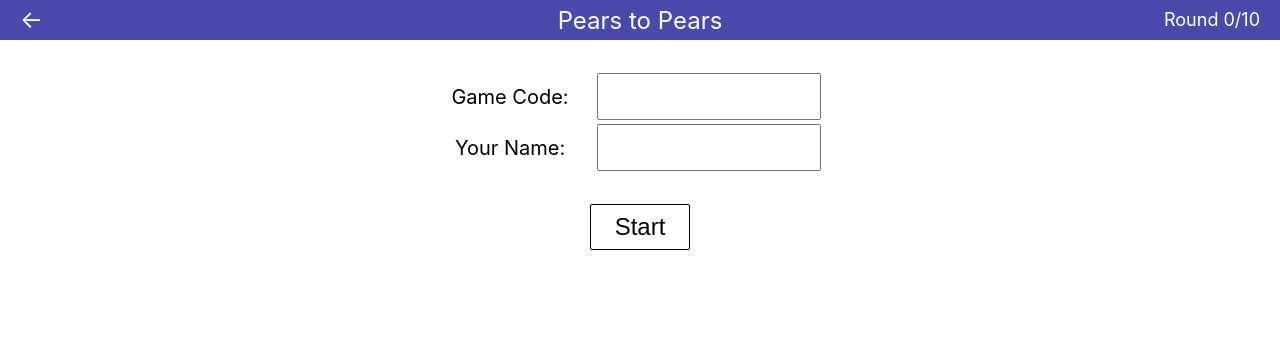
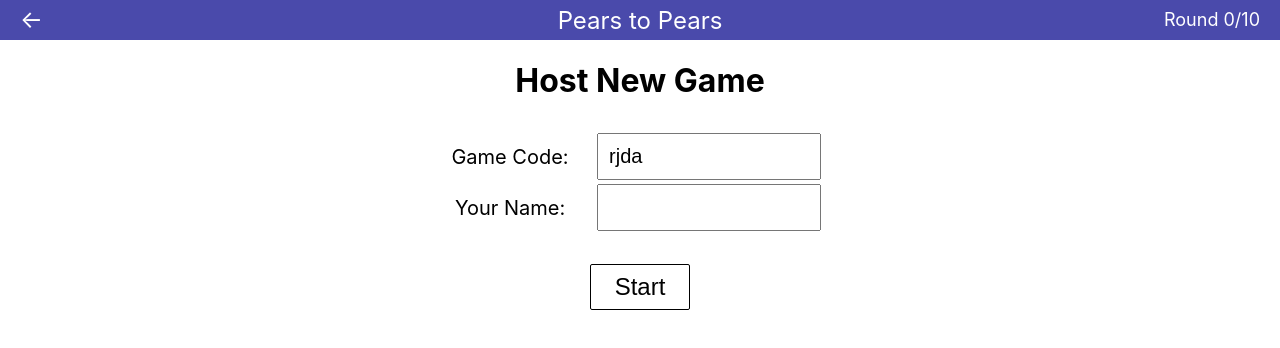
Before and after one commit to artem6/board_games, a React (Create React App) app: page /board_games/pears in a window 1280 px wide. Shown: the top 348 px of the page. Built offline with nearby package versions, Linux system fonts and the light colour scheme.

Commit message:
bug fixes

```diff
--- a/src/GamePicker/GamePicker.tsx
+++ b/src/GamePicker/GamePicker.tsx
@@ -16,9 +16,9 @@ function GamePicker(props: PropType) {
     <div className={styles.mainContainer}>
       <Header title='Board Games' />
       <h1>Join a Game</h1>
-      <div className={styles.card} style={{ maxWidth: 400 }}>
+      <div className={styles.card} style={{ maxWidth: 400, margin: '16px auto' }}>
         <GameStart
-          cta='Join'
+          join
           onSubmit={async (game, player) => {
             const gameData = await getData<{ gameType: string }>(game);
             if (gameData.gameType) props.history.push(gameUrl(gameData.gameType, game, player));
@@ -29,14 +29,14 @@ function GamePicker(props: PropType) {
 
       <Link to='/pears'>
         <div className={styles.card}>
-          <img src={pears} />
+          <img src={pears} alt='Pears to Pears' />
           <div>Pears to Pears</div>
         </div>
       </Link>
 
       <Link to='/categories'>
         <div className={styles.card}>
-          <img src={categories} />
+          <img src={categories} alt='Categories' />
           <div>Categories</div>
         </div>
       </Link>
--- a/src/categories/categories.module.css
+++ b/src/categories/categories.module.css
@@ -31,3 +31,24 @@
 .playerAvatar:hover .score {
   height: 50px;
 }
+
+.votingTable {
+  margin: 16px auto;
+  text-align: left;
+  max-width: 500px;
+  width: 100%;
+}
+.votingTable .category {
+  text-align: center !important;
+  border-bottom: 1px solid black;
+  padding-top: 20px;
+}
+.votingTable td {
+  padding: 8px;
+  width: 45%;
+}
+
+.votingTable td:last-child {
+  text-align: right;
+  width: 10%;
+}
--- a/src/categories/categories.tsx
+++ b/src/categories/categories.tsx
@@ -114,7 +114,7 @@ export const Categories = ({ history }: PropType) => {
   useEffect(() => {
     if (data.gameType && data.gameType !== 'categories')
       history.push(gameUrl(data.gameType, gameName, playerName));
-  }, [data]);
+  }, [data, gameName, history, playerName]);
 
   // you were kicked
   useEffect(() => {
@@ -153,6 +153,8 @@ export const Categories = ({ history }: PropType) => {
     <div style={{ textAlign: 'center' }}>
       <Header title='Categories' infoText={`Round ${data.roundNumber || 0}/${MAX_ROUNDS}`} />
       {stage === 'name' ? (
+        <>
+          <h1>Host New Game</h1>
           <GameStart
             onSubmit={(game, player) => {
               setGameName(game);
@@ -161,6 +163,7 @@ export const Categories = ({ history }: PropType) => {
               updateData(create(null), create);
             }}
           />
+        </>
       ) : null}
 
       {stage === 'waiting' ? (
@@ -184,7 +187,7 @@ export const Categories = ({ history }: PropType) => {
               <input
                 className={styles.enterWord}
                 type={'text'}
-                // placeholder={data.chosenLetter}
+                placeholder={data.chosenLetter + '...'}
                 value={myWords[idx] || ''}
                 onChange={(e) => {
                   const words = [...myWords];
@@ -204,19 +207,25 @@ export const Categories = ({ history }: PropType) => {
       {stage === 'voting' ? (
         <div>
           <h1>Letter: {data.chosenLetter}</h1>
+          <table className={styles.votingTable}>
+            <tbody>
               {data.chosenCategories.map((c, idx) => (
-            <div key={idx}>
-              <div>
+                <>
+                  <tr key={idx}>
+                    <td className={styles.category} colSpan={3}>
                       <b>{c}</b>
-              </div>
+                    </td>
+                  </tr>
                   {Object.keys(data.playerWords).map((player) => {
                     const word = data.playerWords[player][idx];
-                if (!word) return null;
                     const checked = !data.rejectedWords[idx + word];
 
                     return (
-                  <div key={player}>
-                    {word}
+                      <tr key={idx + player}>
+                        <td>{player}:</td>
+                        <td>{word}</td>
+                        <td>
+                          {!word ? null : (
                             <input
                               type='checkbox'
                               checked={checked}
@@ -225,13 +234,18 @@ export const Categories = ({ history }: PropType) => {
                                 updateData(reject(data), reject);
                               }}
                             />
-                  </div>
+                          )}
+                        </td>
+                      </tr>
                     );
                   })}
-              <br />
-              <br />
-            </div>
+                  <tr>
+                    <td>&nbsp;</td>
+                  </tr>
+                </>
               ))}
+            </tbody>
+          </table>
 
           {isLeader ? (
             data.roundNumber < MAX_ROUNDS ? (
--- a/src/categories/categoriesLogic.ts
+++ b/src/categories/categoriesLogic.ts
@@ -12,7 +12,7 @@ export const getSomeCategories = (catQty: number) => {
   return cats;
 };
 
-const letters = 'abcdefghijklmnopqrstuvwxyz';
+const letters = 'abcdefghijklmnoprstw';
 const categories = [
   `a boy's name`,
   `US cities`,
--- a/src/common/gameStart.tsx
+++ b/src/common/gameStart.tsx
@@ -2,22 +2,25 @@ import React, { useEffect, useState } from 'react';
 import styles from './common.module.css';
 
 import { getQueryParams, setQueryParams } from '../utils/queryParams';
+import { getGameCode } from '../utils/random';
+import { storageService } from '../utils/storageService';
 
 interface PropType {
   onSubmit: (game: string, player: string) => unknown;
-  cta?: string;
+  join?: boolean;
 }
 
-export const GameStart = ({ onSubmit, cta }: PropType) => {
+export const GameStart = ({ onSubmit, join }: PropType) => {
   const params = getQueryParams();
-  const [gameName, setGameName] = useState(params.game || '');
-  const [playerName, setPlayerName] = useState(params.player || '');
+  const [gameName, setGameName] = useState(params.game || (join ? '' : getGameCode()) || '');
+  const [playerName, setPlayerName] = useState(params.player || storageService.get('player') || '');
 
   useEffect(() => {
     if (params.start && params.game && params.player) {
+      storageService.set('player', params.player);
       onSubmit(params.game, params.player);
     }
-  }, [params]);
+  }, [params, onSubmit]);
 
   return (
     <div>
@@ -48,10 +51,11 @@ export const GameStart = ({ onSubmit, cta }: PropType) => {
             params.game = gameName;
             params.player = playerName;
             setQueryParams(params);
+            storageService.set('player', playerName);
             onSubmit(gameName, playerName);
           }}
         >
-          {cta || 'Start'}
+          {join ? 'Join' : 'Start'}
         </button>
       </div>
     </div>
--- a/src/pearsToPears/pears.tsx
+++ b/src/pearsToPears/pears.tsx
@@ -66,7 +66,7 @@ export const Pears = ({ history }: PropType) => {
   useEffect(() => {
     if (data.gameType && data.gameType !== 'pears')
       history.push(gameUrl(data.gameType, gameName, playerName));
-  }, [data]);
+  }, [data, gameName, history, playerName]);
 
   // kicking players
   useEffect(() => {
@@ -101,6 +101,8 @@ export const Pears = ({ history }: PropType) => {
     <div style={{ textAlign: 'center' }}>
       <Header title='Pears to Pears' infoText={`Round ${data.roundNumber || 0}/${MAX_ROUNDS}`} />
       {stage === 'name' ? (
+        <>
+          <h1>Host New Game</h1>
           <GameStart
             onSubmit={(game, player) => {
               const startGame = (data: PearsData | null) => {
@@ -133,6 +135,7 @@ export const Pears = ({ history }: PropType) => {
               updateData(startGame(null), startGame);
             }}
           />
+        </>
       ) : null}
       {stage === 'waiting' ? (
         <div>
--- /dev/null
+++ b/src/utils/random.ts
@@ -0,0 +1,5 @@
+const getLetter = () => letters[Math.floor(Math.random() * letters.length)];
+
+export const getGameCode = () => getLetter() + getLetter() + getLetter() + getLetter();
+
+const letters = 'abcdefghjkmnpqrstuvwxyz';
--- /dev/null
+++ b/src/utils/storageService.ts
@@ -0,0 +1,66 @@
+interface StorageItem {
+  expiration: number;
+  value: any;
+}
+
+interface DataStore {
+  [prop: string]: StorageItem;
+}
+
+let memoryStore: DataStore = {};
+
+const USE_LOCAL_STORE = typeof localStorage !== 'undefined';
+const LOCAL_STORE_KEY = 'BOARD_GAMES_DATA_STORE';
+const VALUE_EXPIRATION = 365 * 24 * 60 * 60 * 1000;
+const EXPIRATION_CHECK_INTERVAL = 60 * 60 * 1000;
+
+let lastExpirationCheck = 0;
+function checkForExpired() {
+  if (Date.now() < lastExpirationCheck + EXPIRATION_CHECK_INTERVAL) return;
+  const store = getStore();
+  Object.keys(store).forEach((key) => {
+    if (store[key].expiration < Date.now()) delete store[key];
+  });
+  setStore(store);
+  lastExpirationCheck = Date.now();
+}
+
+function getStore(): DataStore {
+  if (USE_LOCAL_STORE) {
+    const dataStr = localStorage.getItem(LOCAL_STORE_KEY);
+    if (dataStr) return JSON.parse(dataStr);
+  }
+  return memoryStore;
+}
+
+function setStore(value: DataStore) {
+  memoryStore = value;
+  if (USE_LOCAL_STORE) {
+    localStorage.setItem(LOCAL_STORE_KEY, JSON.stringify(value));
+  }
+}
+
+function set(key: string, value: any, expiration = VALUE_EXPIRATION) {
+  const store = getStore();
+  store[key] = {
+    expiration: Date.now() + expiration,
+    value,
+  };
+  setStore(store);
+  return value;
+}
+
+function get(key: string) {
+  const data = getStore()[key];
+  if (!data) return;
+  if (data.expiration < Date.now()) return clear(key);
+  return data.value;
+}
+
+function clear(key: string) {
+  const data = getStore();
+  delete data[key];
+  setStore(data);
+}
+
+export const storageService = { set, get, clear, checkForExpired };
```
Also changed, not shown: 15 other files (tests, documents, lock files or other folders). Lines whose indentation alone changed are shown as unchanged.
